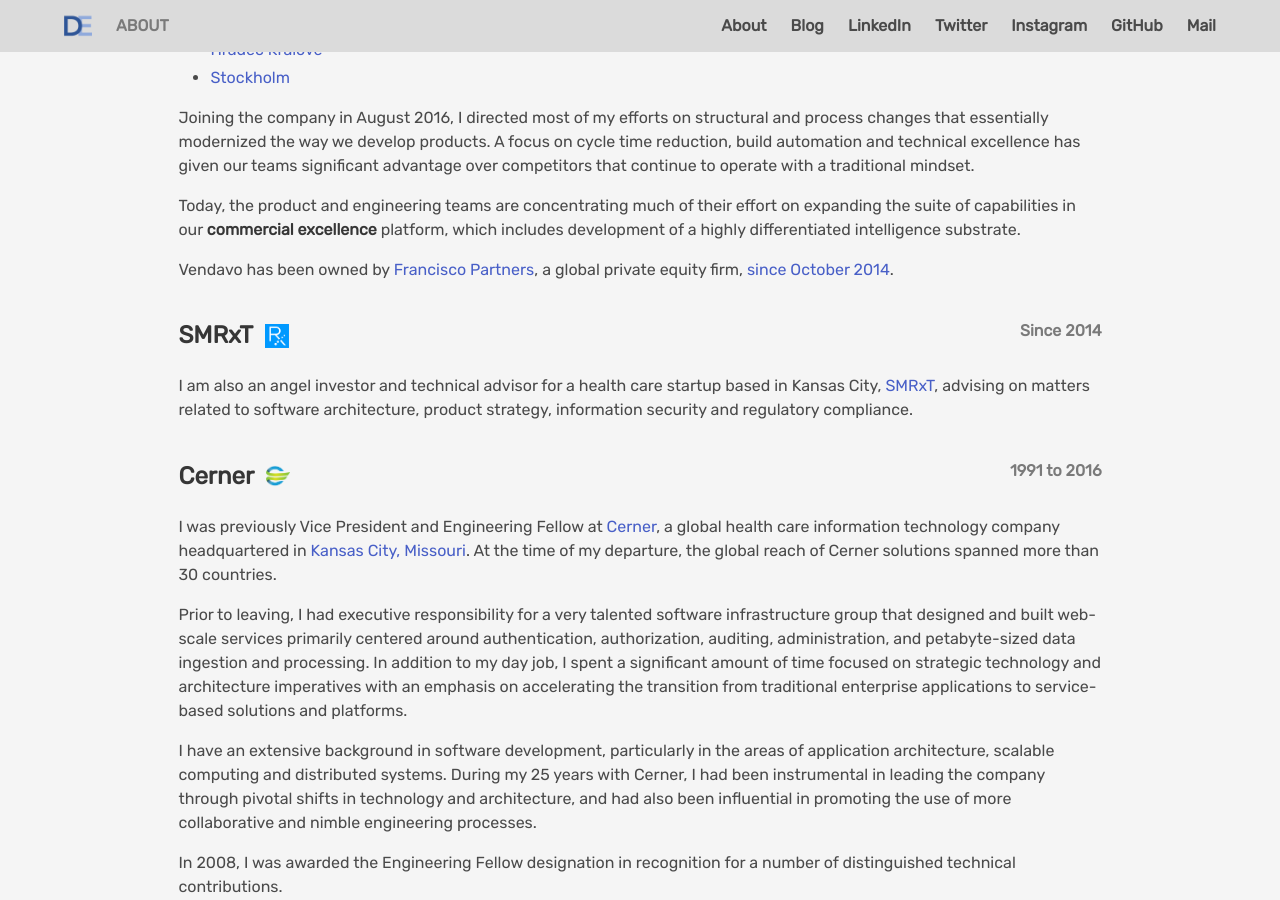
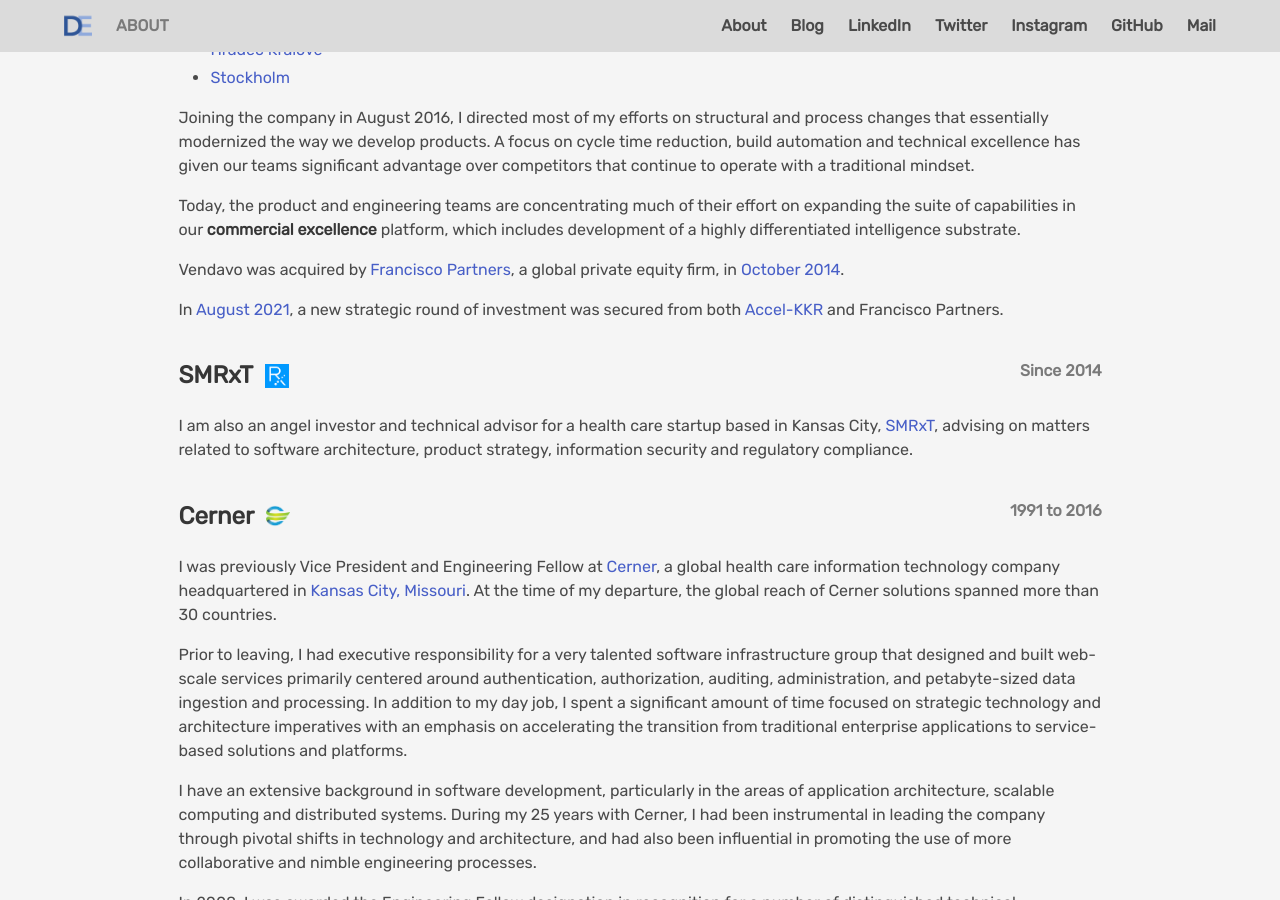
Before and after one commit to davidledwards/davidledwards.github.io, a Jekyll site: the page built from about/index.html, in a window 1280 px wide and 900 px high, scrolled down 555 px. Built offline with Jekyll 4.4.1, drawn with Linux system fonts in a browser that asks for light colours; nearby versions of some CDN libraries; comment, search, counter and statistics services are not loaded; some of the changed text lies outside the part shown.

Commit message:
update About page

```diff
--- a/about/index.html
+++ b/about/index.html
@@ -49,7 +49,10 @@
     Today, the product and engineering teams are concentrating much of their effort on expanding the suite of capabilities in our <strong>commercial excellence</strong> platform, which includes development of a highly differentiated intelligence substrate.
 </p>
 <p>
-    Vendavo has been owned by <a href="https://www.franciscopartners.com/home">Francisco Partners</a>, a global private equity firm, <a href="https://www.franciscopartners.com/news/francisco-partners-completes-acquisition-of-vendavo-inc">since October 2014</a>.
+    Vendavo was acquired by <a href="https://www.franciscopartners.com/home">Francisco Partners</a>, a global private equity firm, in <a href="https://www.franciscopartners.com/news/francisco-partners-completes-acquisition-of-vendavo-inc">October 2014</a>.
+</p>
+<p>
+    In <a href="https://www.vendavo.com/news-releases/vendavo-secures-strategic-investment-to-accelerate-growth/">August 2021</a>, a new strategic round of investment was secured from both <a href="https://www.accel-kkr.com/">Accel-KKR</a> and Francisco Partners.
 </p>
 <br>
 <div class="level is-mobile">
```
Also changed, not shown: other parts of about/index.html (+2 -0 lines).
